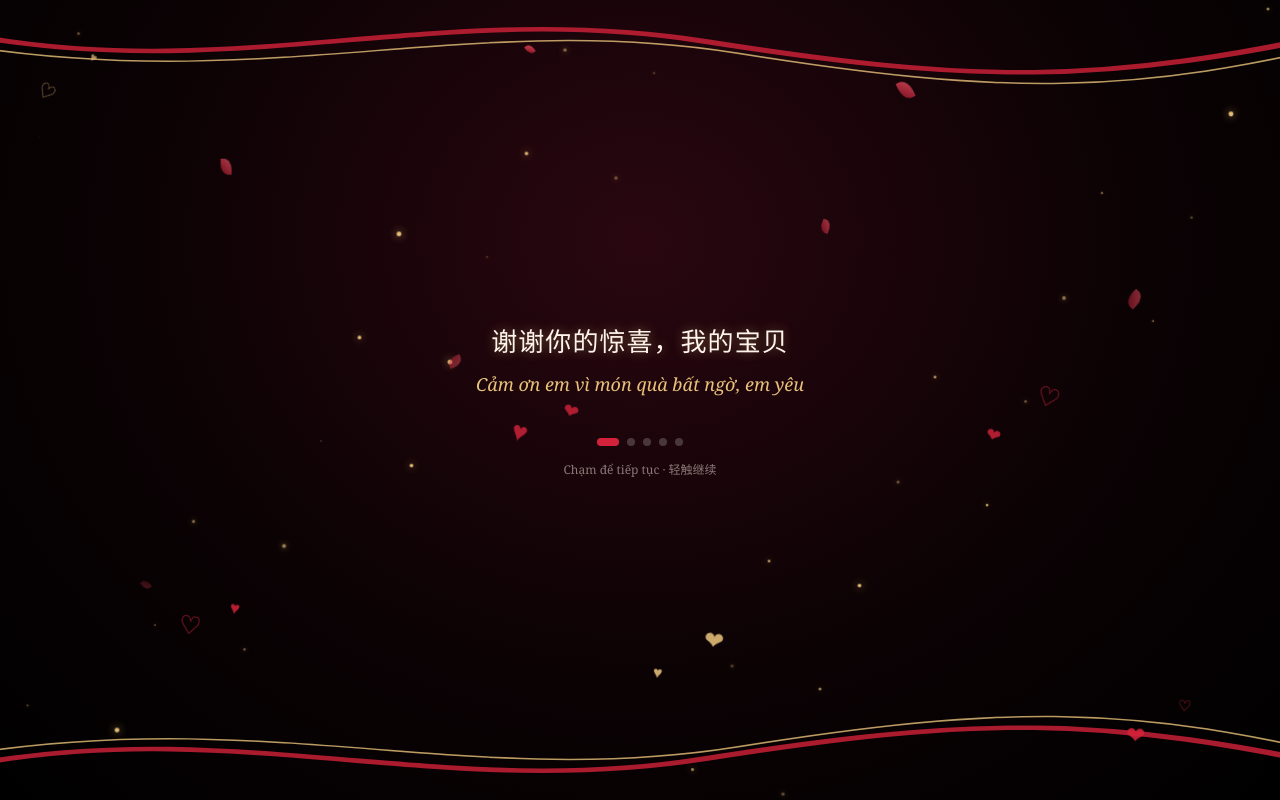
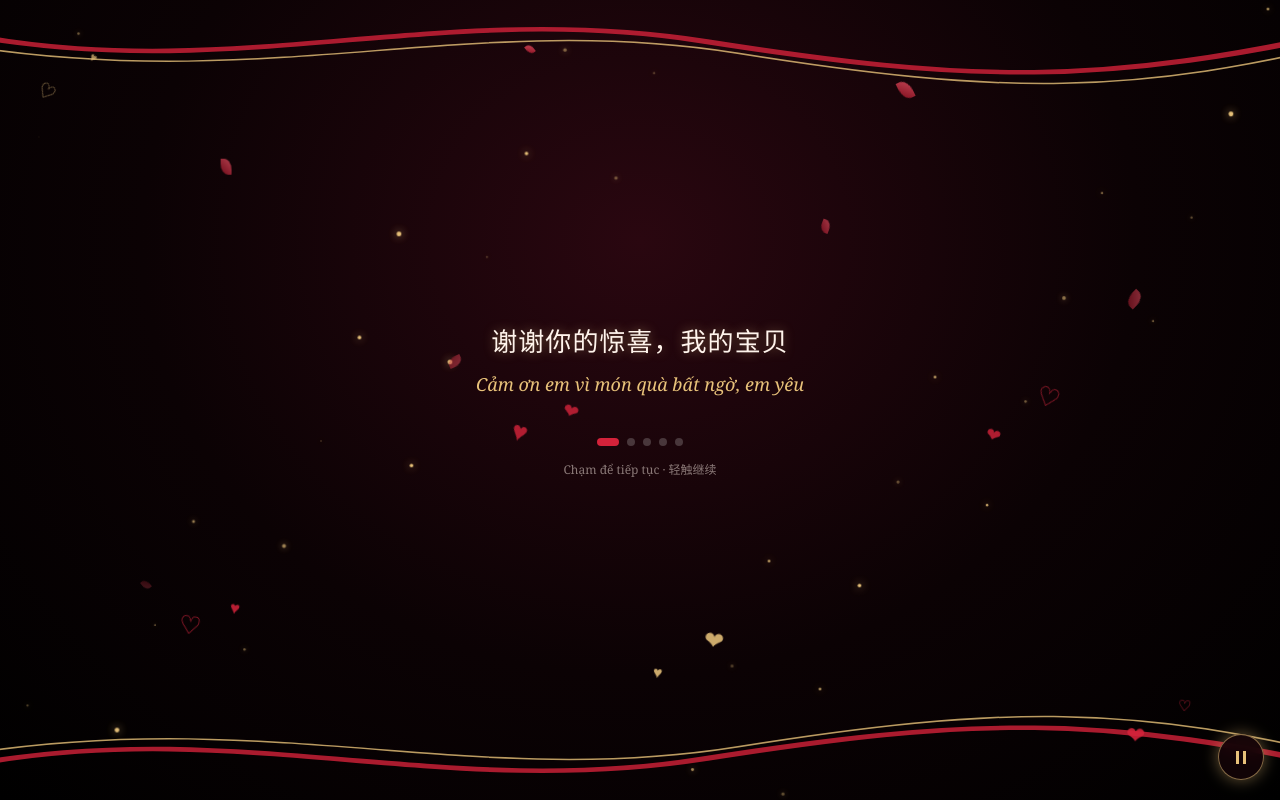
Before and after one commit to Yida138866/gui-my-huyen, a plain HTML site: page index.html in a window 1280 px wide. Both pictures are taken after a click on the button "Open". Drawn offline with Linux system fonts and the light colour scheme.

Commit message:
Add romantic background music
Soft piano (Satie, Gymnopédie No. 1) starts when the letter is opened, with a small play/pause control.

```diff
--- a/index.html
+++ b/index.html
@@ -53,6 +53,14 @@ body{color:#fbeee6;font-family:var(--serif);-webkit-tap-highlight-color:transpar
 .rule{height:1px;margin:22px 0;background:linear-gradient(90deg,transparent,var(--gold),transparent)}
 .sign{margin-top:22px;text-align:right;color:var(--gold);font-size:18px;letter-spacing:.08em}
 .replay{margin-top:28px;background:transparent;color:var(--gold);border:1px solid var(--gold-soft);border-radius:9999px;padding:10px 22px;font-family:var(--serif);font-size:14px;cursor:pointer}
+
+.music-btn{position:fixed;right:max(16px,env(safe-area-inset-right));bottom:max(20px,env(safe-area-inset-bottom));z-index:30;width:46px;height:46px;border-radius:9999px;border:1px solid var(--gold-soft);background:rgba(20,4,8,.82);color:var(--gold);font-size:20px;cursor:pointer;display:flex;align-items:center;justify-content:center;box-shadow:0 6px 22px rgba(0,0,0,.5);backdrop-filter:blur(8px);-webkit-backdrop-filter:blur(8px);padding:0;font-family:var(--serif);transition:transform .25s ease,box-shadow .25s ease,opacity .25s ease}
+.music-btn:hover,.music-btn:focus-visible{transform:scale(1.06);box-shadow:0 0 18px rgba(232,194,122,.5);outline:none}
+.music-btn.on{box-shadow:0 0 16px rgba(232,194,122,.45)}
+.music-btn:not(.on){opacity:.75}
+.music-btn .pause-bars{display:none;width:10px;height:13px;border-left:3px solid var(--gold);border-right:3px solid var(--gold)}
+.music-btn.on .note{display:none}
+.music-btn.on .pause-bars{display:block}
 </style>
 </head>
 <body>
@@ -125,6 +133,8 @@ body{color:#fbeee6;font-family:var(--serif);-webkit-tap-highlight-color:transpar
     <button class="replay" id="replayBtn">Xem lại · 再看一次 🌹</button>
   </div>
 </div>
+<audio id="bgm" loop preload="auto" src="music.mp3"></audio>
+<button type="button" class="music-btn" id="musicBtn" aria-label="Play music" aria-pressed="false"><span class="note" aria-hidden="true">♪</span><span class="pause-bars" aria-hidden="true"></span></button>
 <script>
 (function(){
   var LINES=[
@@ -155,7 +165,17 @@ body{color:#fbeee6;font-family:var(--serif);-webkit-tap-highlight-color:transpar
     var ds=dots.children;for(var k=0;k<ds.length;k++){ds[k].className=(k<=line?'on':'')+(k===line?' cur':'');}
     clearTimeout(timer);timer=setTimeout(next,3200);}
   function next(){if(stage!==1)return;if(line<LINES.length-1){line++;render();}else{clearTimeout(timer);show(2);}}
-  document.getElementById('openBtn').addEventListener('click',function(){line=0;show(1);render();});
+
+  var audio=document.getElementById('bgm'),musicBtn=document.getElementById('musicBtn');
+  var musicStarted=false,userPaused=false,fadeTimer=null;
+  audio.volume=0;
+  function setMusicUi(){var on=!audio.paused;musicBtn.classList.toggle('on',on);musicBtn.setAttribute('aria-pressed',on?'true':'false');musicBtn.setAttribute('aria-label',on?'Pause music':'Play music');}
+  function fadeIn(){if(fadeTimer)clearInterval(fadeTimer);var v=audio.volume||0;fadeTimer=setInterval(function(){v=Math.min(0.7,v+0.05);audio.volume=v;if(v>=0.7){clearInterval(fadeTimer);fadeTimer=null;}},70);}
+  function startMusic(){if(userPaused)return;var p=audio.play();if(p&&p.catch)p.catch(function(){});if(!musicStarted){musicStarted=true;audio.volume=0;fadeIn();}setMusicUi();}
+  musicBtn.addEventListener('click',function(e){e.stopPropagation();if(audio.paused){userPaused=false;if(!musicStarted)startMusic();else{var p=audio.play();if(p&&p.catch)p.catch(function(){});}}else{userPaused=true;audio.pause();}setMusicUi();});
+  audio.addEventListener('play',setMusicUi);audio.addEventListener('pause',setMusicUi);
+  document.addEventListener('pointerdown',function(e){if(musicBtn.contains(e.target))return;startMusic();});
+  document.getElementById('openBtn').addEventListener('click',function(){startMusic();line=0;show(1);render();});
   s1.addEventListener('click',next);
   document.getElementById('replayBtn').addEventListener('click',function(){clearTimeout(timer);line=0;show(0);});
 })();
```
Also changed, not shown: 1 other file.
